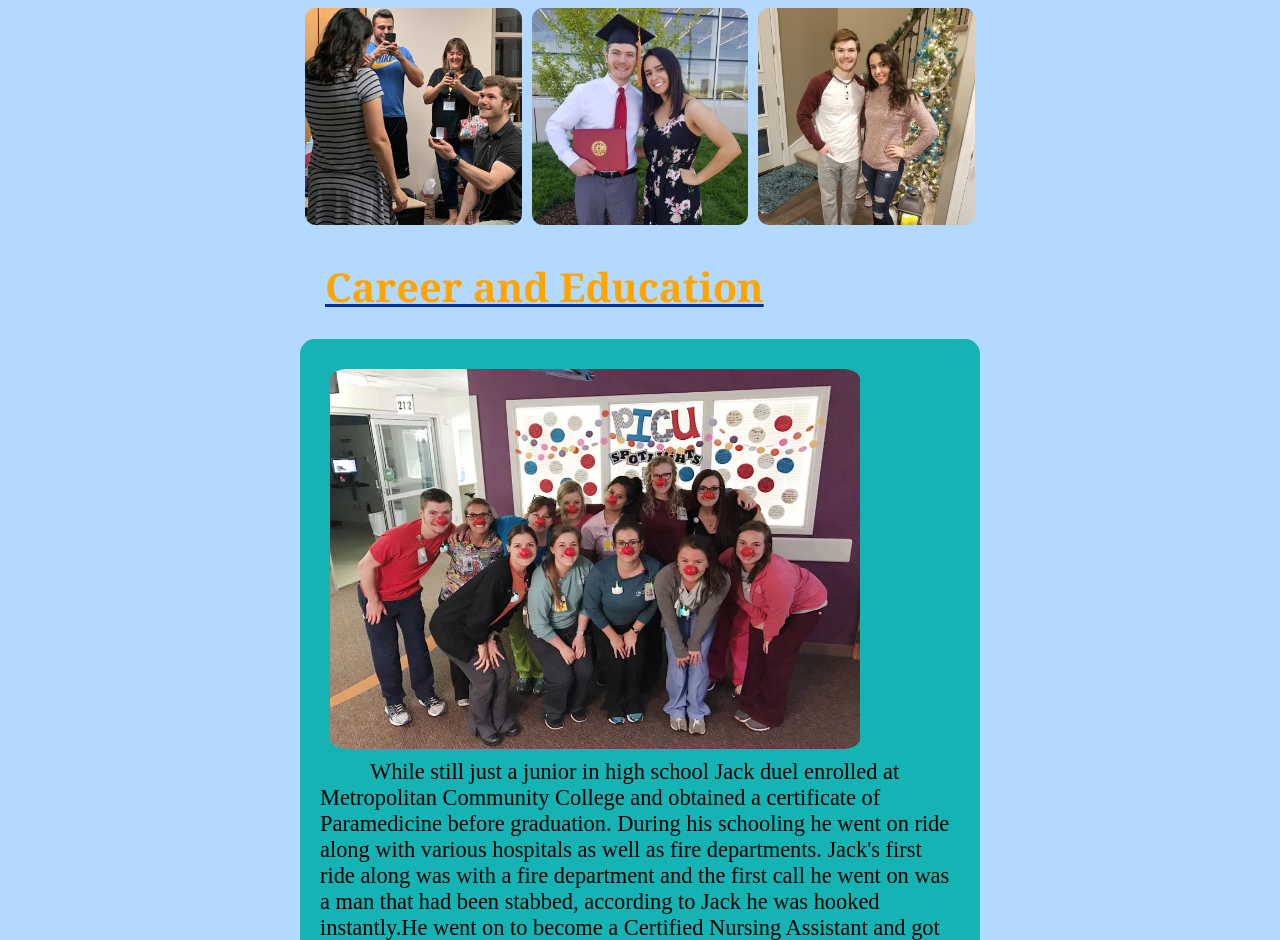
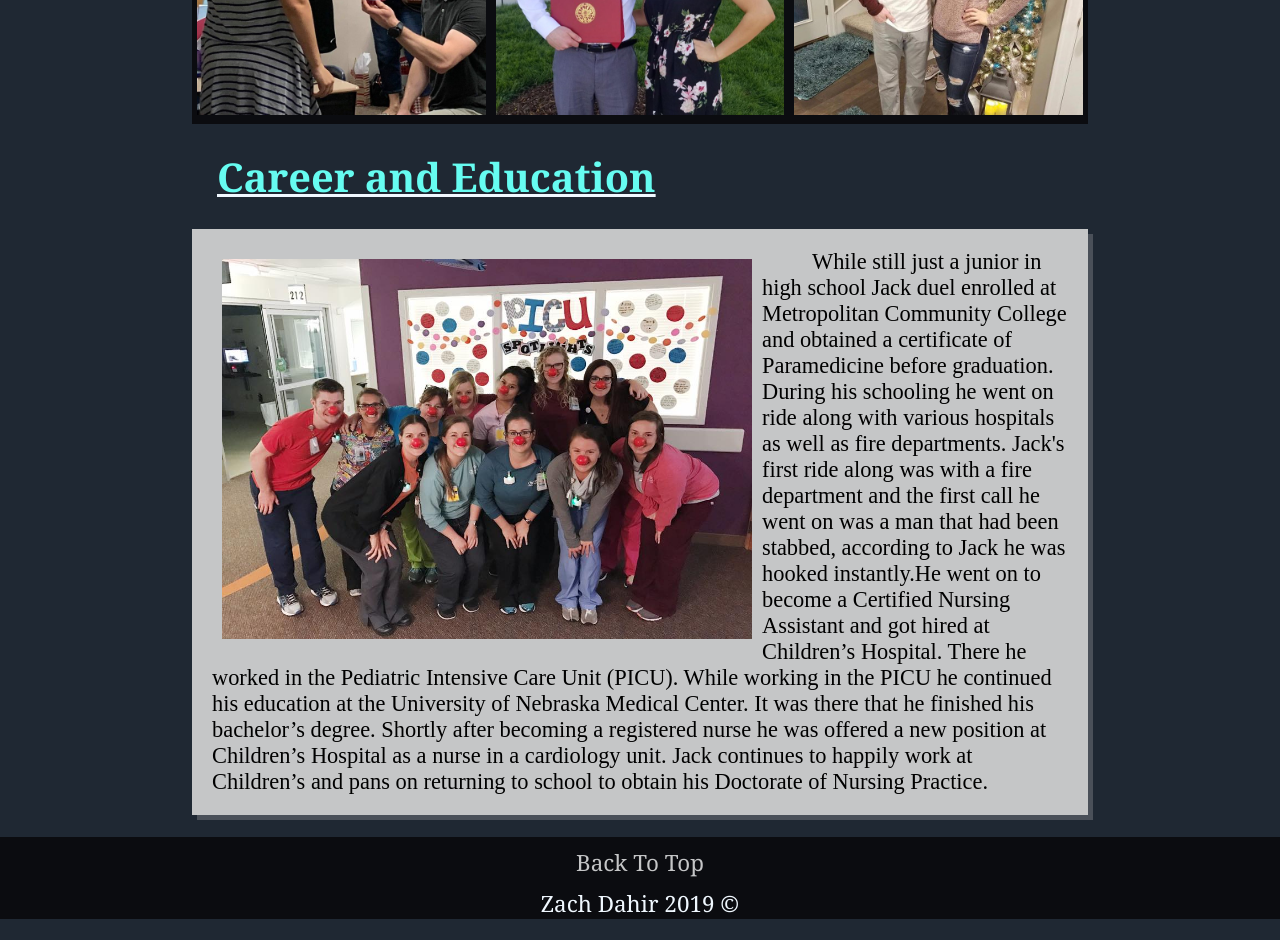
Before and after one commit to zachdahir/bioSite, a plain HTML site: page index.html in a window 1280 px wide. Shown: the part 881-1821 px from the top of the page. After the commit the page ends 1800 px from the top, so only its background shows below. Drawn offline with Linux system fonts and the light colour scheme.

Commit message:
Add files via upload

```diff
--- a/index.html
+++ b/index.html
@@ -11,7 +11,7 @@
 <title>Jack Folkers</title>
 </head>
 
-<body class="container">
+<body>
 <a name="top"></a>
 <ul class="nav">
   <li><a href="#top">Home</a></li>
@@ -20,16 +20,16 @@
 </ul>
 <br>
 
-<header>
+<header  class="container">
 <img class="profile" src="images/profile.jpg" alt="Jack headshot">
 <h1>Jack Folkers</h1>
 <h2>Registered Nurse</h2>
 </header>
 
-<main>
+<main  class="container">
 <a name="about"></a>
 <h2 class="about">About</h2>
-<p>Jack was born January 22nd 1997. He is the oldest child; he has two younger brothers Joseph who is 20 years old and Jayden who is 16 years old. Jack grew up on baseball, playing from little league until high school. Both of his brothers followed in his footsteps, each of them playing for Millard South High School. It was at Millard South that Jack met his future wife, Rachel. They began dating in 2013, and on May 30th of 2019 he purposed to her. They now play on getting married in the summer of 2021 in Breckenridge, Colorado. Rachel is currently a teacher at Pine Creek Elementary in Bennington. Jack and Rachel both do their best to give back to their communities not only with the career paths they have chosen but they also do volunteer and missionary work.
+<p>Jack was born January 22nd 1997. He is the oldest child; he has two younger brothers Joseph who is 20 years old and Jayden who is 16 years old. Jack grew up on baseball, playing from little league until high school. Both of his brothers followed in his footsteps, each of them playing for Millard South High School.It was at Millard South that Jack met his future wife, Rachel. They began dating in 2013, and on May 30th of 2019 he purposed to her. They now play on getting married in the summer of 2021 in Breckenridge, Colorado. Rachel is currently a teacher at Pine Creek Elementary in Bennington. Jack and Rachel both do their best to give back to their communities not only with the career paths they have chosen but they also do volunteer and missionary work.
 </p>
 
 <div class="row">
@@ -43,7 +43,7 @@
   <div class="column">
     <img src="images/graduation.jpg" alt="UNMC Graduation" width="100%">
     <div class="overlay">
-        <div class="text">Graduation from University of Nebraska Medical Center</div>
+        <div class="text">Graduation from <br> University of Nebraska Medical Center</div>
   </div>
 </div>
 
@@ -62,7 +62,7 @@ While still just a junior in high school Jack duel enrolled at Metropolitan Comm
 </main>
 
 <footer>
-<ul class="nav">
+<ul class="back">
     <li><a href="#top">Back To Top</a></li>
 </ul>
 Zach Dahir 2019 &copy;
--- a/style.css
+++ b/style.css
@@ -1,18 +1,18 @@
-h1 {color: #003399;
+h1 {color: #45a29e;
     font-family: Georgia, times, "times new roman";
     font-size: 3.583em;
     float: none;
     margin: 25px;
     text-decoration: underline;
-    text-decoration-color: #15b3b3;}
+    text-decoration-color: aliceblue;}
 
-h2 {color: orange;
+h2 {color:#66fcf1;
     font-family: Georgia, times, "times new roman";
     font-size: 2.488em;
     float: none;
     margin: 25px;
     text-decoration: underline;
-    text-decoration-color: #003399;
+    text-decoration-color: aliceblue;
     text-decoration-line: underline;}
 
 h3 {text-align: center;}
@@ -26,27 +26,33 @@ h3 {text-align: center;}
      width: 100%;
      padding: 0px;
      margin: 0px;
-     background-color: #15b3b3;
      list-style-type: none;
      overflow: hidden;
      text-align: center;
-     border-radius: 15px;}
+     background-color: #0b0c10;
+     color: aliceblue;
+     position: fixed;
+     z-index: 1;
+     top: 0;}
 
-.nav li {display: inline-block;}
+li {display: inline-block;}
 
-.nav li a {display: block;
+li a {display: block;
       padding: 10px;
-      background-color:#15b3b3;
-      text-decoration: none;}
+      background-color: #0b0c10;
+      text-decoration: none;
+      color: #c5c6c7;}
 
-li a:hover {background-color:#e8bc38;}
+li a:hover {background-color:#45a29e;}
 
-p {background-color: #15b3b3;
+li a:visited {color: #c5c6c7;}
+
+p {background-color: #c5c6c7;
+   box-shadow: 5px 5px #4a5059;
    overflow: auto;
    padding: 20px;
    font-size: 1.4em;
    background-size: 100%;
-   border-radius: 15px;
    text-indent: 50px;}
 
 * {box-sizing: border-box;}
@@ -61,19 +67,19 @@ p {background-color: #15b3b3;
 
 .row {content: "";
       clear: both;
-      display: table;}
+      display: table;
+      background-color: #0b0c10;}
 
-body {background-color: #b3d9ff;}
+body {background-color: #1f2833;
+      margin: 0px;}
 
 .picu {padding: 10px;}
-
-img {border-radius: 5%;}
 
 .overlay {position: absolute;
           bottom: 0;
           left: 0;
           right: 0;
-          background-color: #b3d9ff;
+          background-color: aliceblue;
           opacity: .8;
           overflow: hidden;
           height: 0;
@@ -87,15 +93,26 @@ img {border-radius: 5%;}
       top: 50%;
       left: 50%;
       transform: translate(-50%, -50%);
-      -ms-transform: translate(-50%, -50%);}
+      -ms-transform: translate(-50%, -50%);
+      text-align: center;}
 
-footer {background-color: #15b3b3;
+footer {background-color: #0b0c10;
         text-align: center;
         font-family: Georgia, times, "times new roman";
-        background-size: 100%;
-        border-radius: 15px;}
+        color: aliceblue;
+        font-size: 1.4em;
+        padding: 0px;
+        margin: 0px;
+        list-style-type: none;
+        overflow: hidden;}
 
-.about {margin-top: 170px;}
+.back {text-align: center;
+       margin: 0px;
+       padding: 0px;
+       color: aliceblue;
+       background-color: #0b0c10;}
 
-.container {margin-left: 300px;
-            margin-right: 300px;}
+.about {margin-top: 125px;}
+
+.container {margin-left: 15%;
+            margin-right: 15%;}
```
